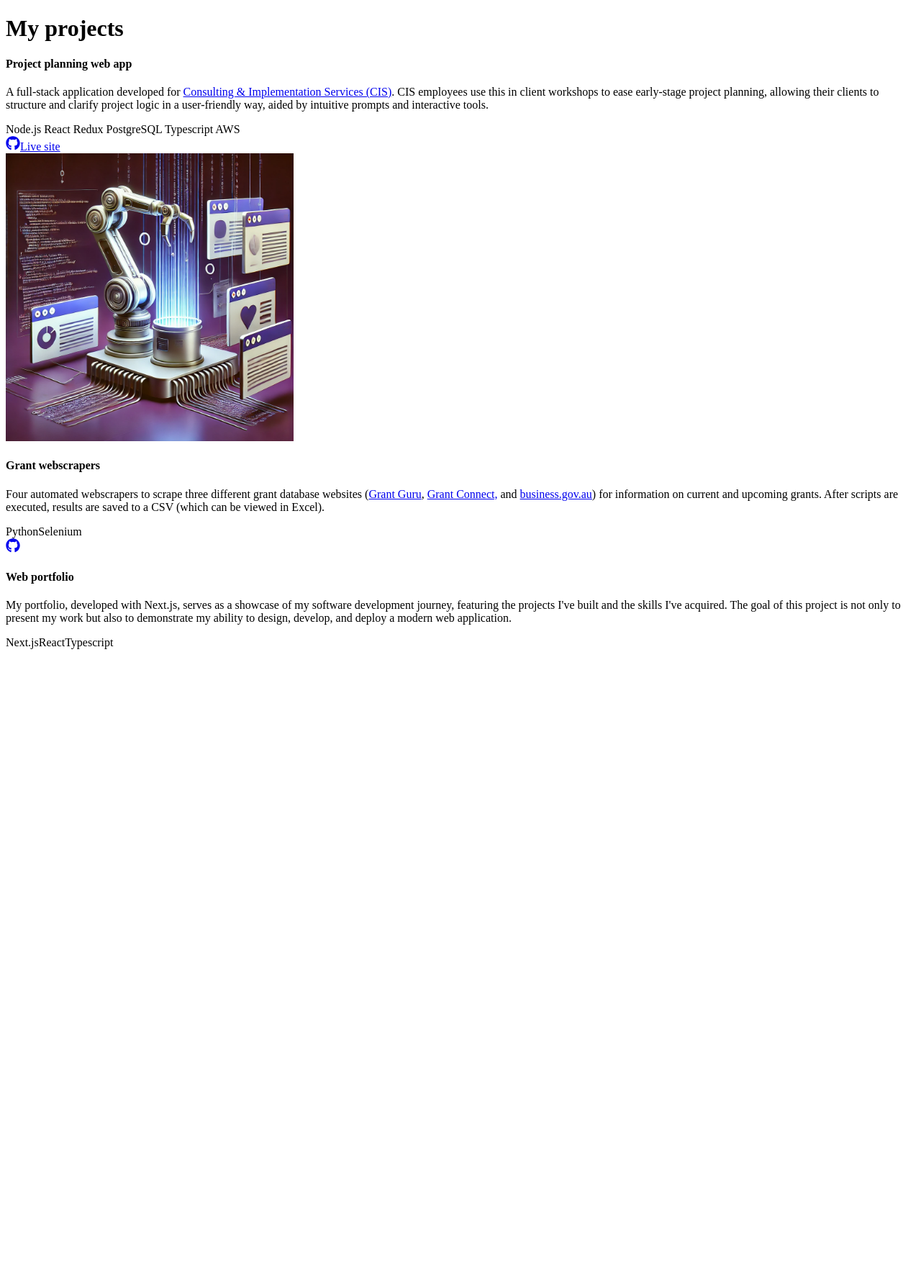
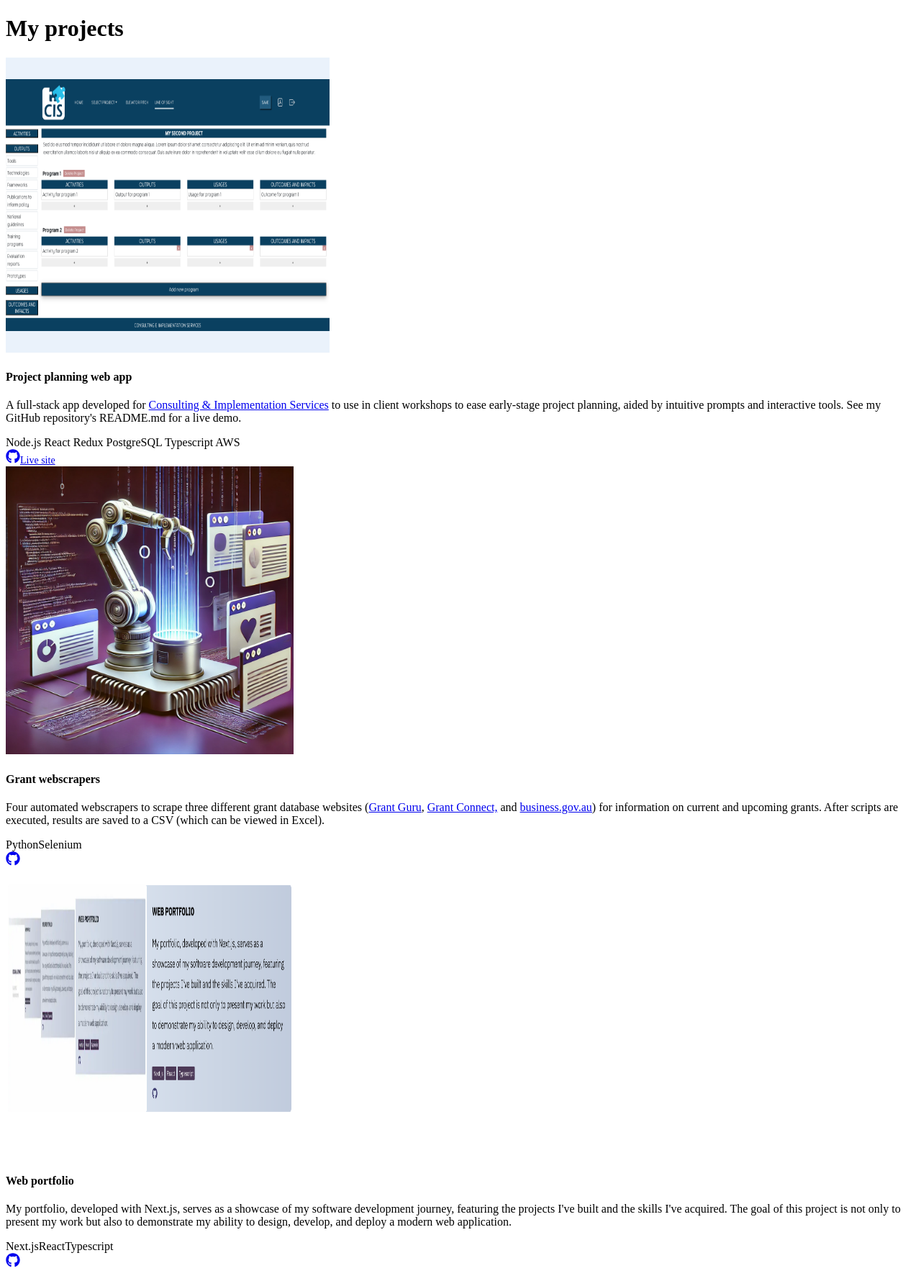
Before and after one commit to definitelynotarob0t/portfolio, a Next.js app: page /components/Projects in a window 1280 px wide. Shown: the whole page at 72% size. Before the commit the page ends 910 px from the top, so only its background shows below. Built offline with nearby package versions, Linux system fonts and the light colour scheme.

Commit message:
Updated portfolio with CIS link and image and added image for portolio project. Removed github logo from contactME

```diff
--- a/src/pages/components/ContactMe.tsx
+++ b/src/pages/components/ContactMe.tsx
@@ -88,7 +88,6 @@ const ContactMe = () => {
                     If you have any questions, comments, ...job opportunities, or just want to say hello, please feel free to reach out.
                     <br/>Thank you for visiting my page.
                     <br />
-                    <a href="https://github.com/definitelynotarob0t" className="github-link">< FaGithub size={20} /></a>
                 </p>
             </div>
             <div>
--- a/src/pages/components/Projects.tsx
+++ b/src/pages/components/Projects.tsx
@@ -44,11 +44,18 @@ const Projects = () => {
             <div className="projects-columns">
                 {/* Project 1 */}
                 <div className="project-row" ref={(el) => { targetRefs.current[0] = el} }>
-                    <div className={`project-image ${visibility[0] ? "fade-in" : ""}`} />
+                    <Image
+                      src="/images/screenshot_los_page.png"
+                      alt="Screenshot of the project's line of sight page with example text filled in"
+                      width={450}
+                      height={350}
+                      className={`project-image ${visibility[0] ? "fade-in" : ""}`}
+                      style={{borderTop: '30px rgb(234, 242, 251) solid', borderBottom: '30px rgb(234, 242, 251) solid'}}
+                      />
                     <div className={`project-text ${visibility[0] ? "fade-in" : ""}`}>
                         <h4>Project planning web app</h4>
-                        <p>A full-stack application developed for <a href="https://consultingis.com.au/" target="_blank" >Consulting & Implementation Services (CIS)</a>.
-                        CIS employees use this in client workshops to ease early-stage project planning, allowing their clients to structure and clarify project logic in a user-friendly way, aided by intuitive prompts and interactive tools.
+                        <p>A full-stack app developed for <a href="https://consultingis.com.au/" target="_blank" >Consulting & Implementation Services</a> to use in client workshops to ease early-stage project planning, aided by intuitive prompts and interactive tools.
+                        See my GitHub repository's README.md for a live demo.
                         </p>
                         <div className="project-tools-line">
                           <span className="project-tool-box">Node.js </span>
@@ -58,8 +65,8 @@ const Projects = () => {
                           <span className="project-tool-box">Typescript </span>
                           <span className="project-tool-box">AWS </span>
                         </div>
-                        <a href="https://github.com/definitelynotarob0t/cis-los" className="project-github-link"><FaGithub size={20} /></a>
-                        <a href="https://app.consultingis.com.au/login" target="_blank">Live site</a>
+                        <a href="https://github.com/definitelynotarob0t/cis-los" target="_blank" className="project-github-link"><FaGithub size={20} /></a>
+                        <a href="https://app.consultingis.com.au/login" target="_blank" style={{fontSize: '14px'}}>Live site</a>
                     </div>
                 </div>
 
@@ -80,13 +87,19 @@ const Projects = () => {
                           <span className="project-tool-box">Python</span>
                           <span className="project-tool-box">Selenium</span>
                         </div>
-                        <a href="https://github.com/definitelynotarob0t/grant-webscrapers" className="project-github-link"><FaGithub size={20} /></a>
+                        <a href="https://github.com/definitelynotarob0t/grant-webscrapers" target="_blank" className="project-github-link"><FaGithub size={20} /></a>
                     </div>
                 </div>
 
                 {/* Project 3 */}
                 <div className="project-row" ref={(el) => {targetRefs.current[2] = el} }>
-                    <div className={`project-image ${visibility[2] ? "fade-in" : ""}`} />
+                    <Image
+                      src="/images/screenshot_recursive_5.png"
+                      alt="Screnshot of webpage recursively nested inside screenshots of webpage"
+                      width={400}
+                      height={400}
+                      className={`project-image ${visibility[2] ? "fade-in" : ""}`}
+                    />
                     <div className={`project-text ${visibility[2] ? "fade-in" : ""}`}>
                         <h4>Web portfolio</h4>
                         <p>My portfolio, developed with Next.js, serves as a showcase of my software development journey, featuring the projects I've built and the skills I've acquired.
@@ -96,6 +109,8 @@ const Projects = () => {
                           <span className="project-tool-box">React</span>
                           <span className="project-tool-box">Typescript</span>
                         </div>
+                        <a href="https://github.com/definitelynotarob0t/portfolio" target="_blank" className="project-github-link"><FaGithub size={20} /></a>
+
                     </div>
                 </div>
 
```
Also changed, not shown: public/images/screenshot_los_page.png (added), public/images/screenshot_recursive_5.png (added).
